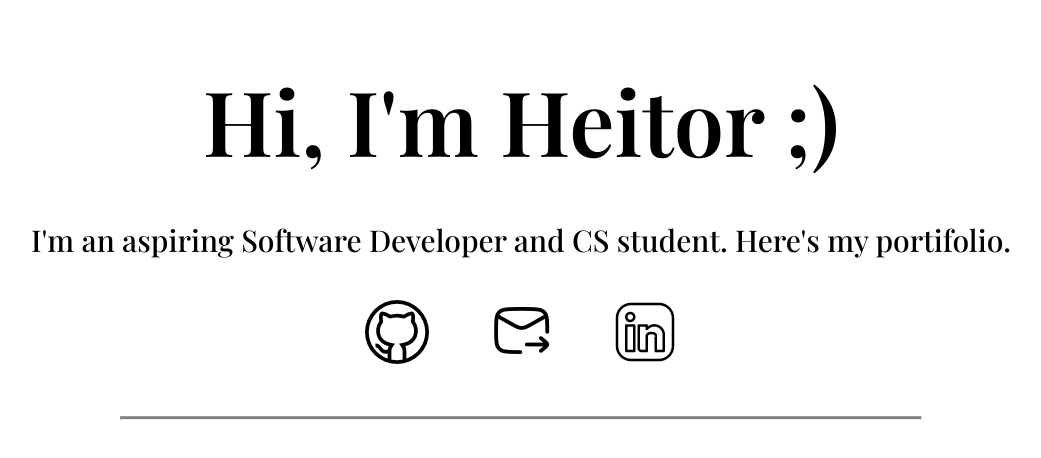
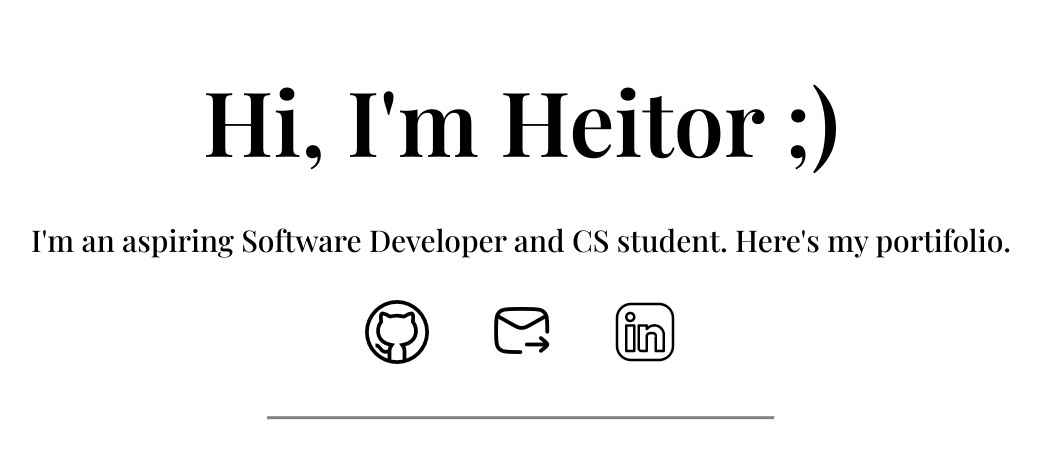
Before and after one commit to haoramos/portifolio, a plain HTML site: page index.html in a window 1280 px wide. Shown: the whole page, without its empty margins (119-1160 px from the left). Drawn offline with nearby package versions, Linux system fonts and the light colour scheme; a web font is replaced by a local one.

Commit message:
this commit is for the proper size of the hr

```diff
--- a/style.css
+++ b/style.css
@@ -42,6 +42,6 @@
 
 hr{
     height: 2px;
-    width: 800px;
+    width: 40%;
     background-color: gray;
 }
```
